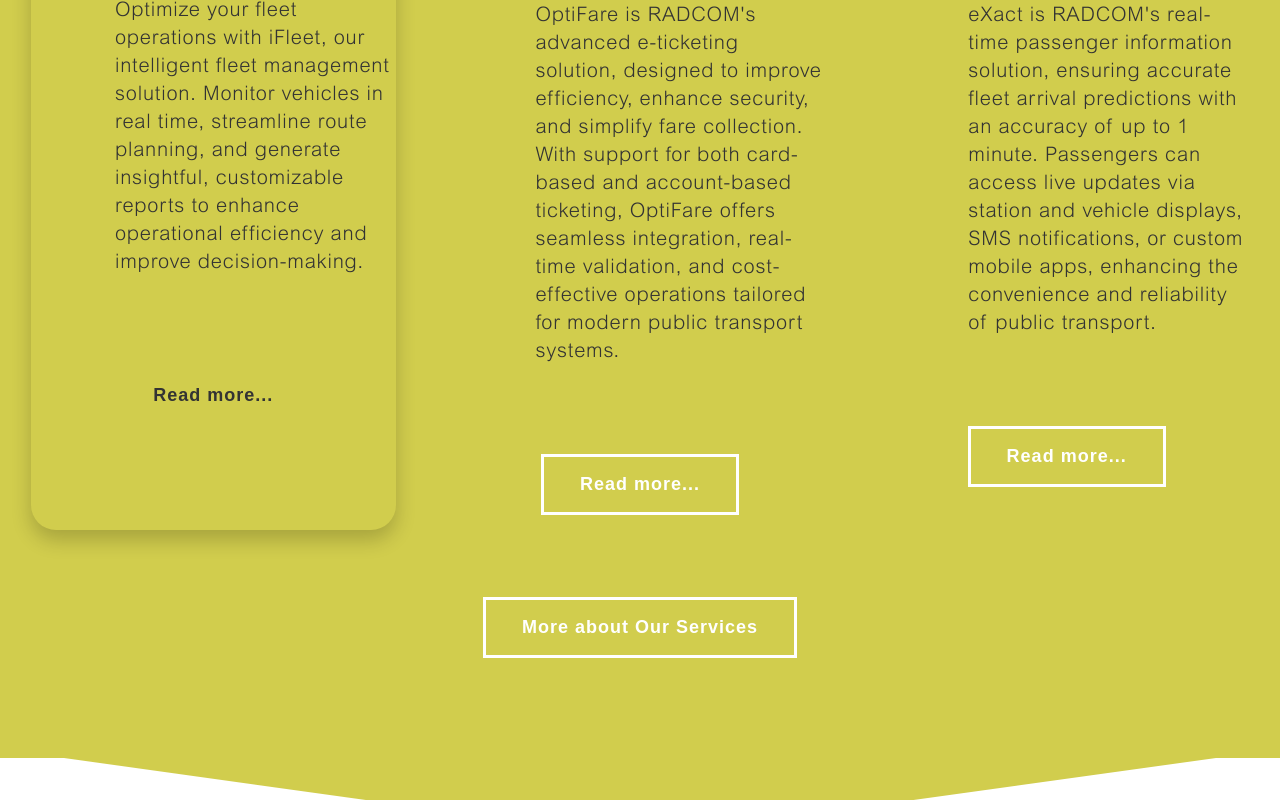
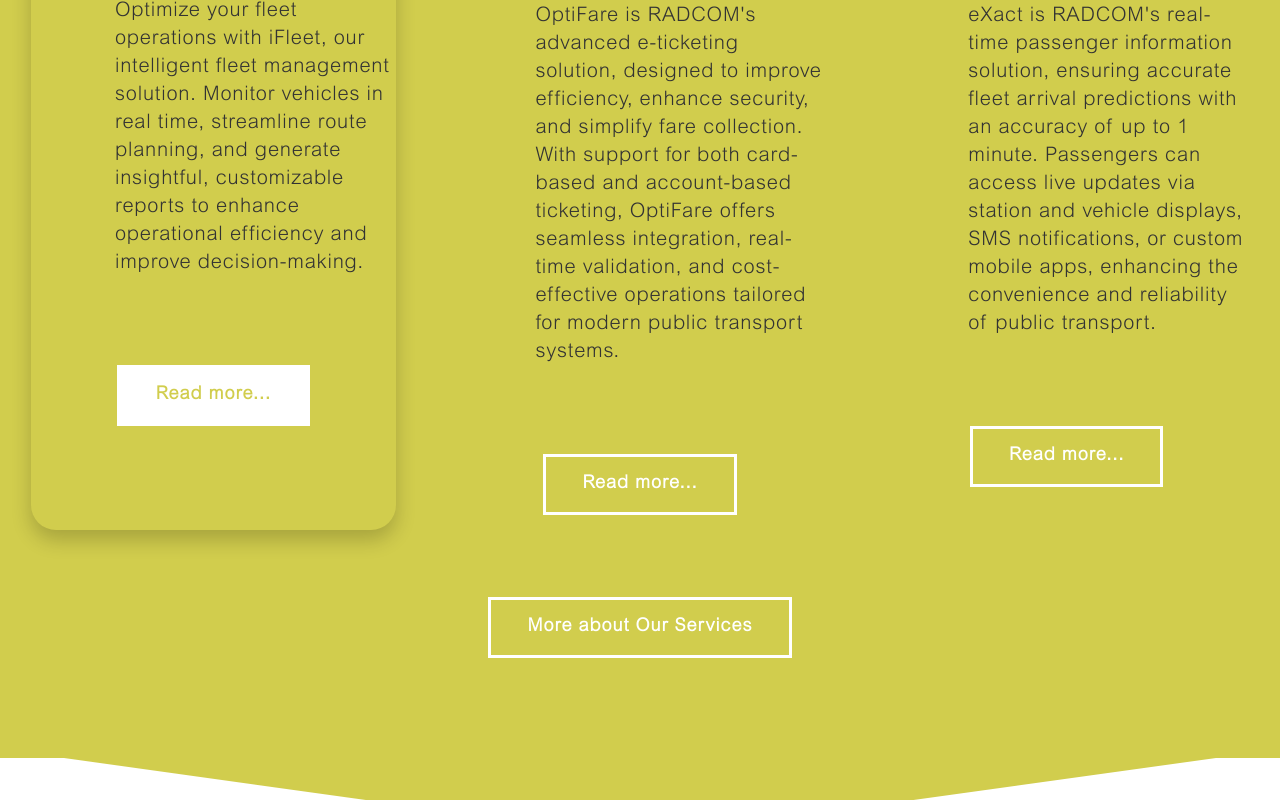
Before and after one commit to giulianoooas/Radcom, a React (Create React App) app: page /products/1#/home in a window 1280 px wide. In both pictures the pointer is over the link 213 px from the left and 3126 px from the top of the page. Shown: the part 2726-3526 px from the top of the page. Built offline with nearby package versions, Linux system fonts and the light colour scheme.

Commit message:
improve design

```diff
--- a/src/components/home/home-feature/home-feature.component.css
+++ b/src/components/home/home-feature/home-feature.component.css
@@ -19,7 +19,6 @@
   color: #ffffff;
   font-size: 18px;
   font-weight: 700;
-  font-family: "Arial MT Extra Bold", sans-serif;
   letter-spacing: 1px;
   padding: 14px 36px;
   margin-top: 62px;
@@ -28,7 +27,8 @@
 }
 
 #feature .btn:hover {
-  color: #333;
+  background-color: #fff;
+  color: #d1cd4d;
   border-color: transparent;
 }
 
```
